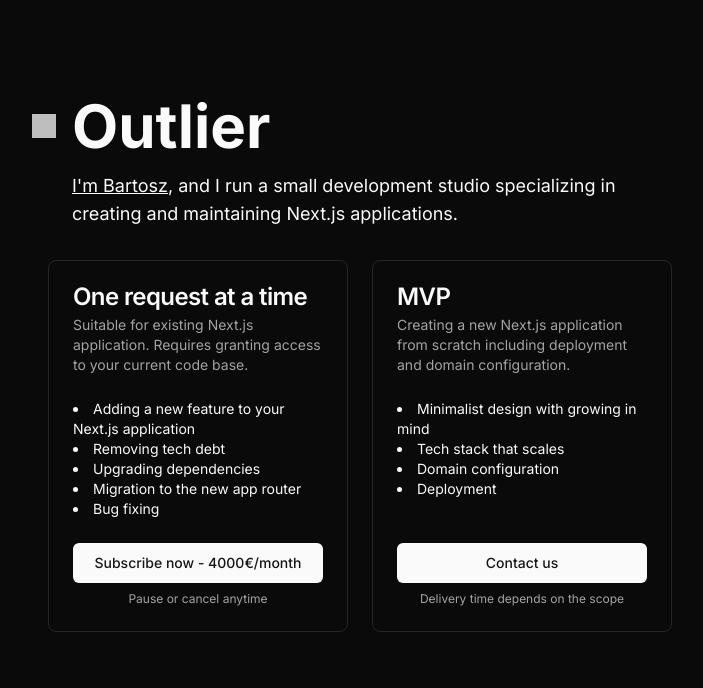
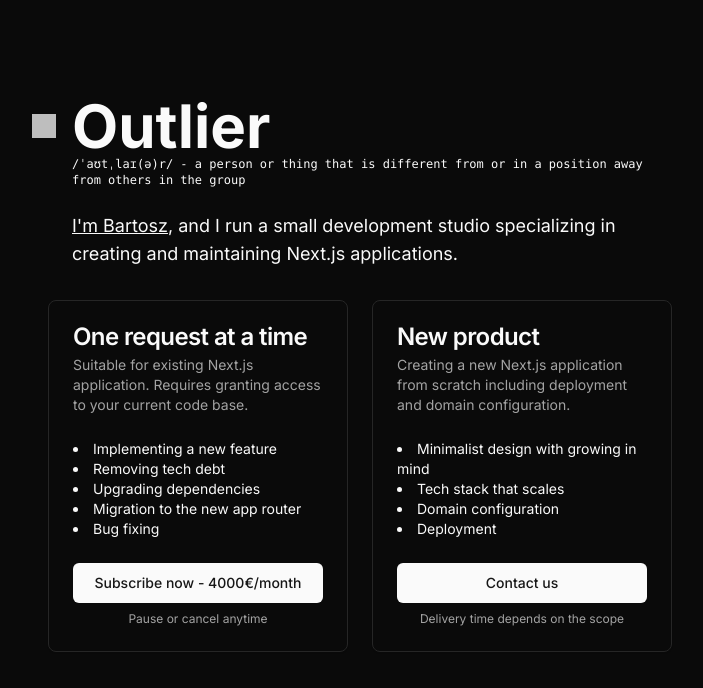
Before and after one commit to BartoszJarocki/outlier, a Next.js app: page / in a window 1280 px wide. Shown: the top 688 px of the page, without its empty margins (280-983 px from the left). Built offline with nearby package versions, Linux system fonts and the light colour scheme.

Commit message:
Code cleanup

```diff
--- a/src/app/page.tsx
+++ b/src/app/page.tsx
@@ -12,10 +12,17 @@
   return (
     <div className="flex min-h-screen flex-col items-center p-4 md:p-24">
       <main className="space-y-8 max-w-xl">
-        <section className="flex flex-col min-h-0 gap-y-4">
-          <h1 className="text-6xl font-bold inline-flex items-center gap-4 md:-ml-10">
-            <span className="h-6 w-6 bg-white animate-pulse"></span> Outlier
-          </h1>
+        <section className="flex flex-col min-h-0 gap-y-6">
+          <div>
+            <h1 className="text-6xl font-bold inline-flex items-center gap-4 md:-ml-10">
+              <span className="h-6 w-6 bg-white animate-pulse"/>Outlier
+            </h1>
+            <div className="text-xs font-mono text-pretty">
+              /ˈaʊtˌlaɪ(ə)r/ - a person or thing that is different from or in a
+              position away from others in the group
+            </div>
+          </div>
+
           <p className="text-lg text-wrap">
             <a href="https://jarocki.me" target="_blank" className="underline">
               I&apos;m Bartosz
@@ -39,7 +46,7 @@
             </CardHeader>
             <CardContent>
               <ul className="list-disc list-inside text-sm">
-                <li>Adding a new feature to your Next.js application</li>
+                <li>Implementing a new feature</li>
                 <li>Removing tech debt</li>
                 <li>Upgrading dependencies</li>
                 <li>Migration to the new app router</li>
@@ -59,7 +66,7 @@
           </Card>
           <Card className="md:max-w-96 flex-1">
             <CardHeader>
-              <CardTitle>MVP</CardTitle>
+              <CardTitle>New product</CardTitle>
               <CardDescription className="max-w-md">
                 Creating a new Next.js application from scratch including
                 deployment and domain configuration.
--- a/src/components/ui/card.tsx
+++ b/src/components/ui/card.tsx
@@ -50,7 +50,7 @@
 >(({ className, ...props }, ref) => (
   <p
     ref={ref}
-    className={cn("text-sm text-muted-foreground", className)}
+    className={cn("text-sm text-muted-foreground text-pretty", className)}
     {...props}
   />
 ))
```
